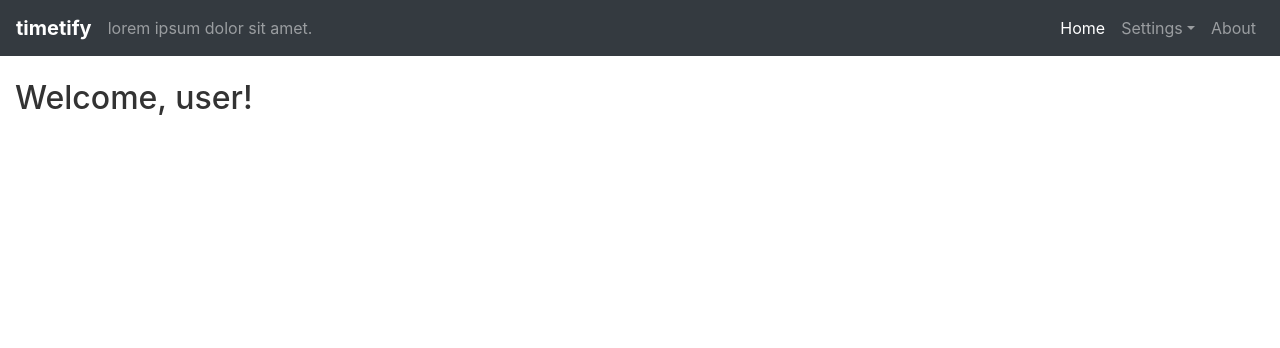
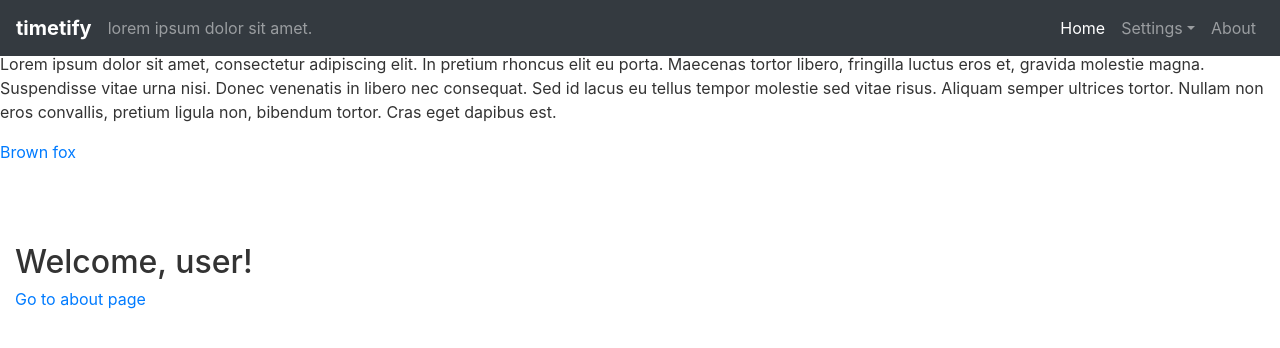
Before and after one commit to tanpatrick/timetify-v2, a React app: page / in a window 1280 px wide. Shown: the top 348 px of the page. Built offline with nearby package versions, Linux system fonts and the light colour scheme.

Commit message:
Add dummy text for testing page crawling and indexing

```diff
--- a/src/routes/home.jsx
+++ b/src/routes/home.jsx
@@ -1,7 +1,12 @@
 const Home = () => {
     return (
-        <h2>Welcome, user!</h2>
-    )
-}
+        <div>
+            <h2>Welcome, user!</h2>
+            <a href="/about" title="Go to about page">
+                Go to about page
+            </a>
+        </div>
+    );
+};
 
-export default Home
+export default Home;
--- a/src/template.html
+++ b/src/template.html
@@ -3,6 +3,7 @@
 
 <head>
     <meta name="google-site-verification" content="aMR4SQ9-1oD4yvHg4Y2dZ3lFtKyp9MnzhrD3tdIYv-M" />
+    <meta description="do you see me? Great!">
     <meta charset="utf-8">
     <meta name="viewport" content="width=device-width, initial-scale=1, shrink-to-fit=no">
     <title>Timetify</title>
@@ -11,6 +12,14 @@
 </head>
 
 <body>
+    <div>
+        <h1>The quick brown fox jumps over the lazy dog.</h1>
+        <p>Lorem ipsum dolor sit amet, consectetur adipiscing elit. In pretium rhoncus elit eu porta. Maecenas tortor libero,
+            fringilla luctus eros et, gravida molestie magna. Suspendisse vitae urna nisi. Donec venenatis in libero nec
+            consequat. Sed id lacus eu tellus tempor molestie sed vitae risus. Aliquam semper ultrices tortor. Nullam non
+            eros convallis, pretium ligula non, bibendum tortor. Cras eget dapibus est.</p>
+        <a href="/about" title="Brown fox">Brown fox</a>
+    </div>
     <div id="app"></div>
 
     <script src="//code.jquery.com/jquery-3.2.1.slim.min.js"></script>
```
